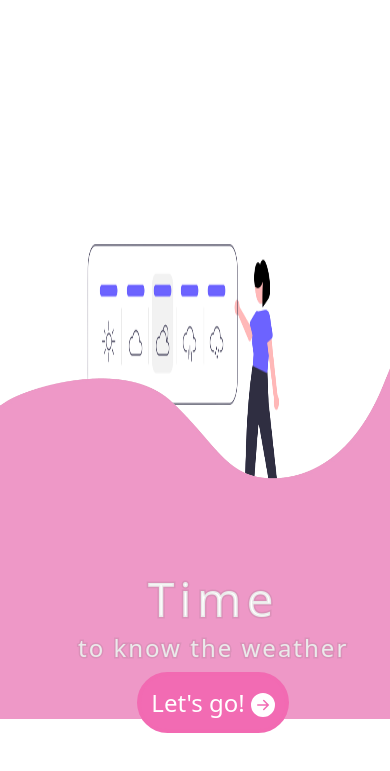
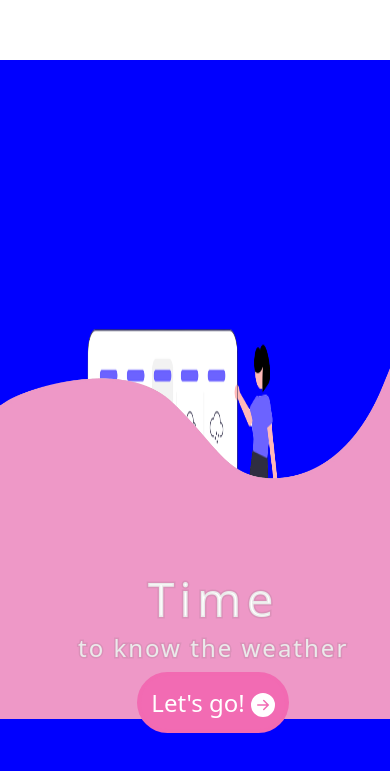
Before and after one commit to NereaMansilla/Weather, a React (Create React App) app: page / in a window 390 px wide. Shown: the part 109-880 px from the top of the page. Built offline with nearby package versions, Linux system fonts and the light colour scheme.

Commit message:
changes lp 27

```diff
--- a/src/Components/LandingPage/LandingPage.module.css
+++ b/src/Components/LandingPage/LandingPage.module.css
@@ -135,7 +135,8 @@ body {
   }
 
   .containerWeatherGirl {
-    top: 10%;
+    background-color: blue;
+    top: 20%;
     justify-content: center;
     align-items: center;
   }
```
